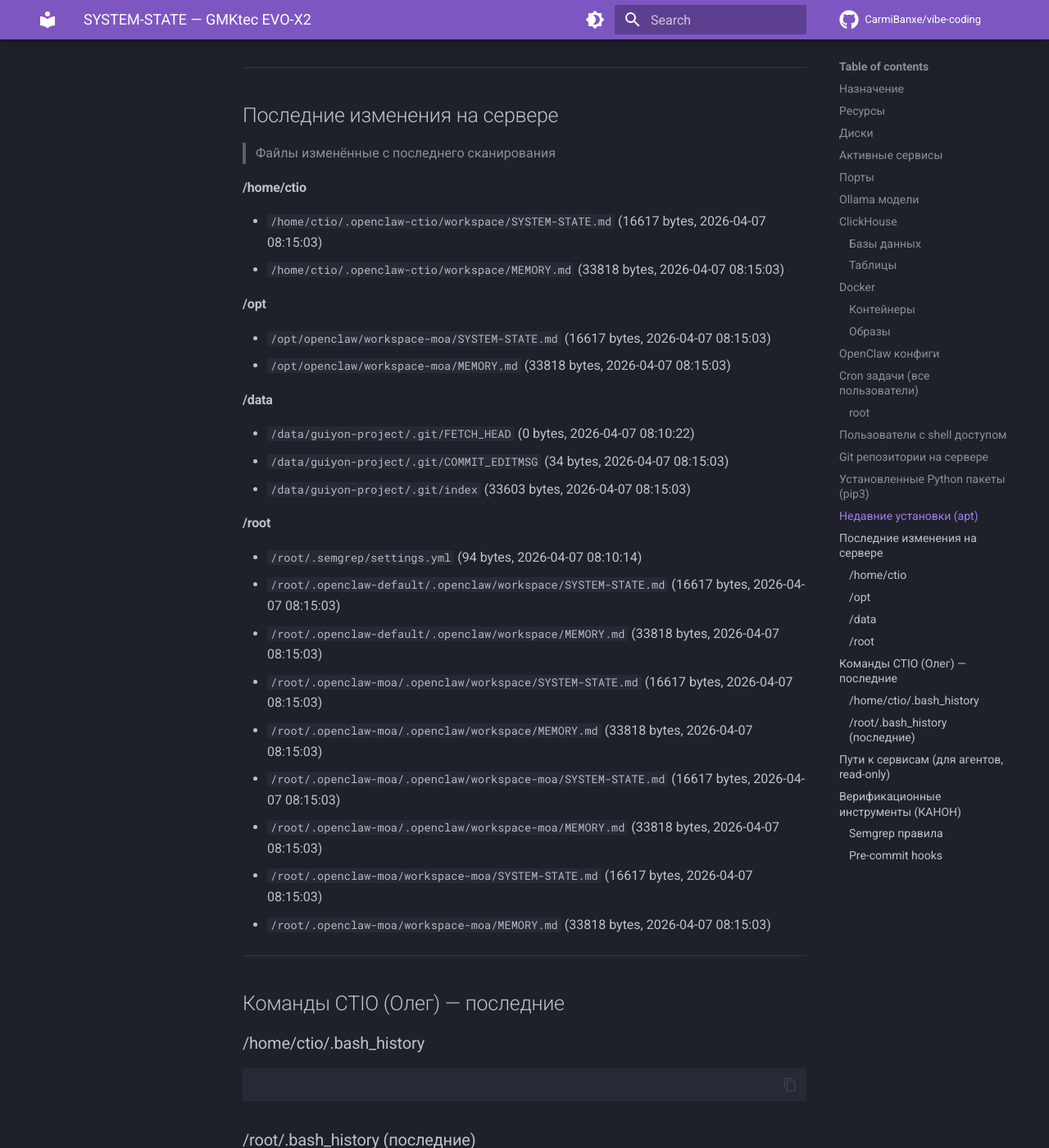
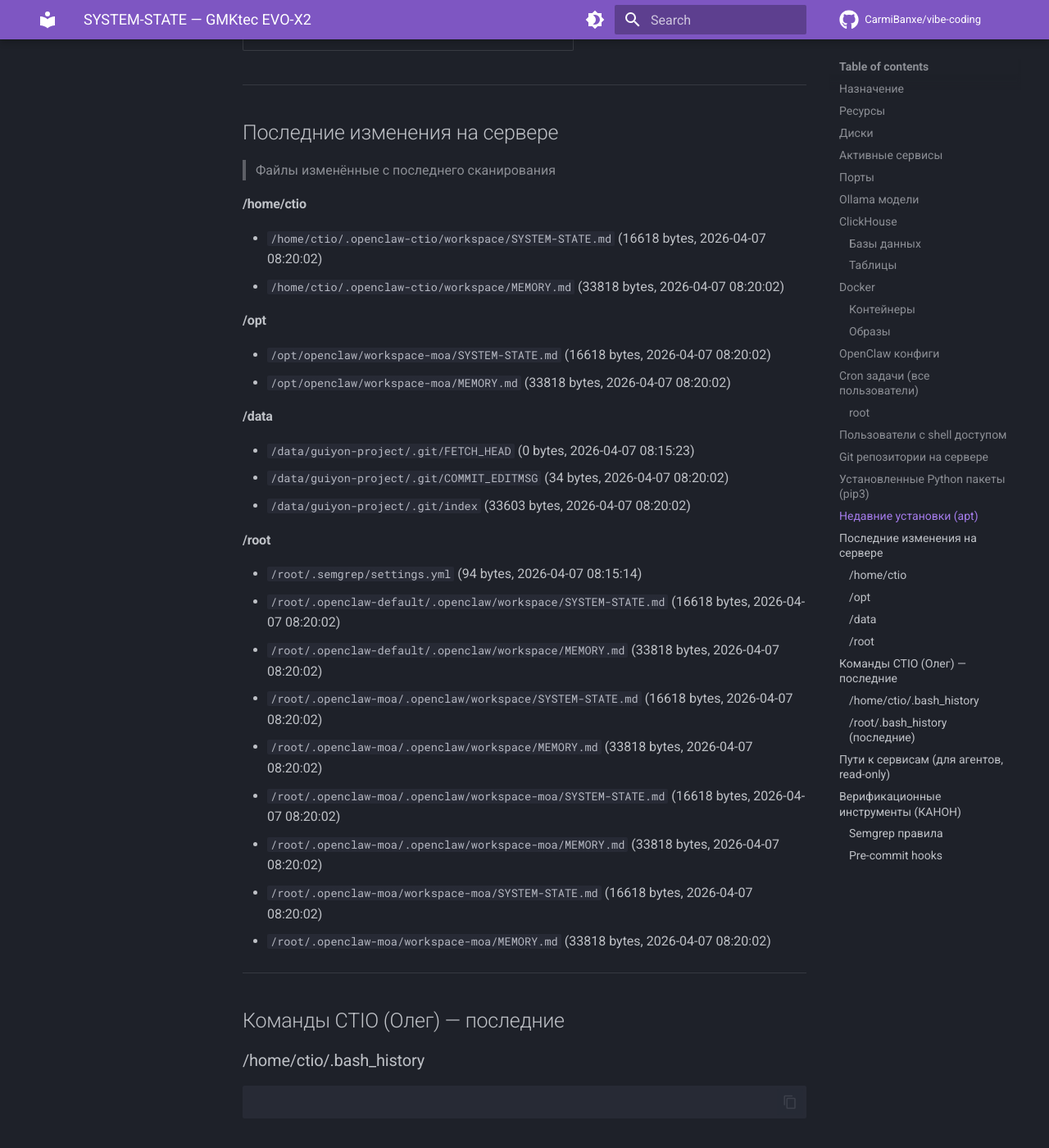
Before and after one commit to CarmiBanxe/vibe-coding, an MkDocs documentation site: the page built from docs/SYSTEM-STATE.md, in a window 1280 px wide and 1400 px high, scrolled down 13841 px. Shown: the whole window at 82% size. Built offline with MkDocs 1.6.1 and Material for MkDocs 9.7.7, drawn with Linux system fonts in a browser that asks for light colours; comment, search, counter and statistics services are not loaded; some of the changed text lies outside the part shown.

Commit message:
auto: SYSTEM-STATE v2 update (2026-04-07 08:20 CEST)

```diff
--- a/docs/SYSTEM-STATE.md
+++ b/docs/SYSTEM-STATE.md
@@ -1,6 +1,6 @@
 # SYSTEM-STATE — GMKtec EVO-X2
 > Автоматически обновляется каждые 5 минут
-> Последнее сканирование: 2026-04-07 08:15 CEST
+> Последнее сканирование: 2026-04-07 08:20 CEST
 > Источник: ctio-watcher.sh v2 (cron)
 
 ## Назначение
@@ -249,8 +249,8 @@
 | marble-src-marble-frontend:latest | 757MB |
 | marble-src-marble-backend:latest | 255MB |
 | andreysenov/firebase-tools:latest | 1.47GB |
+| jube.app:latest | 646MB |
 | <none>:<none> | 646MB |
-| jube.app:latest | 646MB |
 | mongo:8 | 950MB |
 | postgis/postgis:17-3.5 | 637MB |
 | postgres:17 | 453MB |
@@ -379,28 +379,28 @@
 
 
 #### /home/ctio
-- `/home/ctio/.openclaw-ctio/workspace/SYSTEM-STATE.md` (16617 bytes, 2026-04-07 08:15:03)
-- `/home/ctio/.openclaw-ctio/workspace/MEMORY.md` (33818 bytes, 2026-04-07 08:15:03)
+- `/home/ctio/.openclaw-ctio/workspace/SYSTEM-STATE.md` (16618 bytes, 2026-04-07 08:20:02)
+- `/home/ctio/.openclaw-ctio/workspace/MEMORY.md` (33818 bytes, 2026-04-07 08:20:02)
 
 #### /opt
-- `/opt/openclaw/workspace-moa/SYSTEM-STATE.md` (16617 bytes, 2026-04-07 08:15:03)
-- `/opt/openclaw/workspace-moa/MEMORY.md` (33818 bytes, 2026-04-07 08:15:03)
+- `/opt/openclaw/workspace-moa/SYSTEM-STATE.md` (16618 bytes, 2026-04-07 08:20:02)
+- `/opt/openclaw/workspace-moa/MEMORY.md` (33818 bytes, 2026-04-07 08:20:02)
 
 #### /data
-- `/data/guiyon-project/.git/FETCH_HEAD` (0 bytes, 2026-04-07 08:10:22)
-- `/data/guiyon-project/.git/COMMIT_EDITMSG` (34 bytes, 2026-04-07 08:15:03)
-- `/data/guiyon-project/.git/index` (33603 bytes, 2026-04-07 08:15:03)
+- `/data/guiyon-project/.git/FETCH_HEAD` (0 bytes, 2026-04-07 08:15:23)
+- `/data/guiyon-project/.git/COMMIT_EDITMSG` (34 bytes, 2026-04-07 08:20:02)
+- `/data/guiyon-project/.git/index` (33603 bytes, 2026-04-07 08:20:02)
 
 #### /root
-- `/root/.semgrep/settings.yml` (94 bytes, 2026-04-07 08:10:14)
-- `/root/.openclaw-default/.openclaw/workspace/SYSTEM-STATE.md` (16617 bytes, 2026-04-07 08:15:03)
-- `/root/.openclaw-default/.openclaw/workspace/MEMORY.md` (33818 bytes, 2026-04-07 08:15:03)
-- `/root/.openclaw-moa/.openclaw/workspace/SYSTEM-STATE.md` (16617 bytes, 2026-04-07 08:15:03)
-- `/root/.openclaw-moa/.openclaw/workspace/MEMORY.md` (33818 bytes, 2026-04-07 08:15:03)
-- `/root/.openclaw-moa/.openclaw/workspace-moa/SYSTEM-STATE.md` (16617 bytes, 2026-04-07 08:15:03)
-- `/root/.openclaw-moa/.openclaw/workspace-moa/MEMORY.md` (33818 bytes, 2026-04-07 08:15:03)
-- `/root/.openclaw-moa/workspace-moa/SYSTEM-STATE.md` (16617 bytes, 2026-04-07 08:15:03)
-- `/root/.openclaw-moa/workspace-moa/MEMORY.md` (33818 bytes, 2026-04-07 08:15:03)
+- `/root/.semgrep/settings.yml` (94 bytes, 2026-04-07 08:15:14)
+- `/root/.openclaw-default/.openclaw/workspace/SYSTEM-STATE.md` (16618 bytes, 2026-04-07 08:20:02)
+- `/root/.openclaw-default/.openclaw/workspace/MEMORY.md` (33818 bytes, 2026-04-07 08:20:02)
+- `/root/.openclaw-moa/.openclaw/workspace/SYSTEM-STATE.md` (16618 bytes, 2026-04-07 08:20:02)
+- `/root/.openclaw-moa/.openclaw/workspace/MEMORY.md` (33818 bytes, 2026-04-07 08:20:02)
+- `/root/.openclaw-moa/.openclaw/workspace-moa/SYSTEM-STATE.md` (16618 bytes, 2026-04-07 08:20:02)
+- `/root/.openclaw-moa/.openclaw/workspace-moa/MEMORY.md` (33818 bytes, 2026-04-07 08:20:02)
+- `/root/.openclaw-moa/workspace-moa/SYSTEM-STATE.md` (16618 bytes, 2026-04-07 08:20:02)
+- `/root/.openclaw-moa/workspace-moa/MEMORY.md` (33818 bytes, 2026-04-07 08:20:02)
 
 ---
 
```
Also changed, not shown: other parts of docs/SYSTEM-STATE.md (+5 -5 lines).
